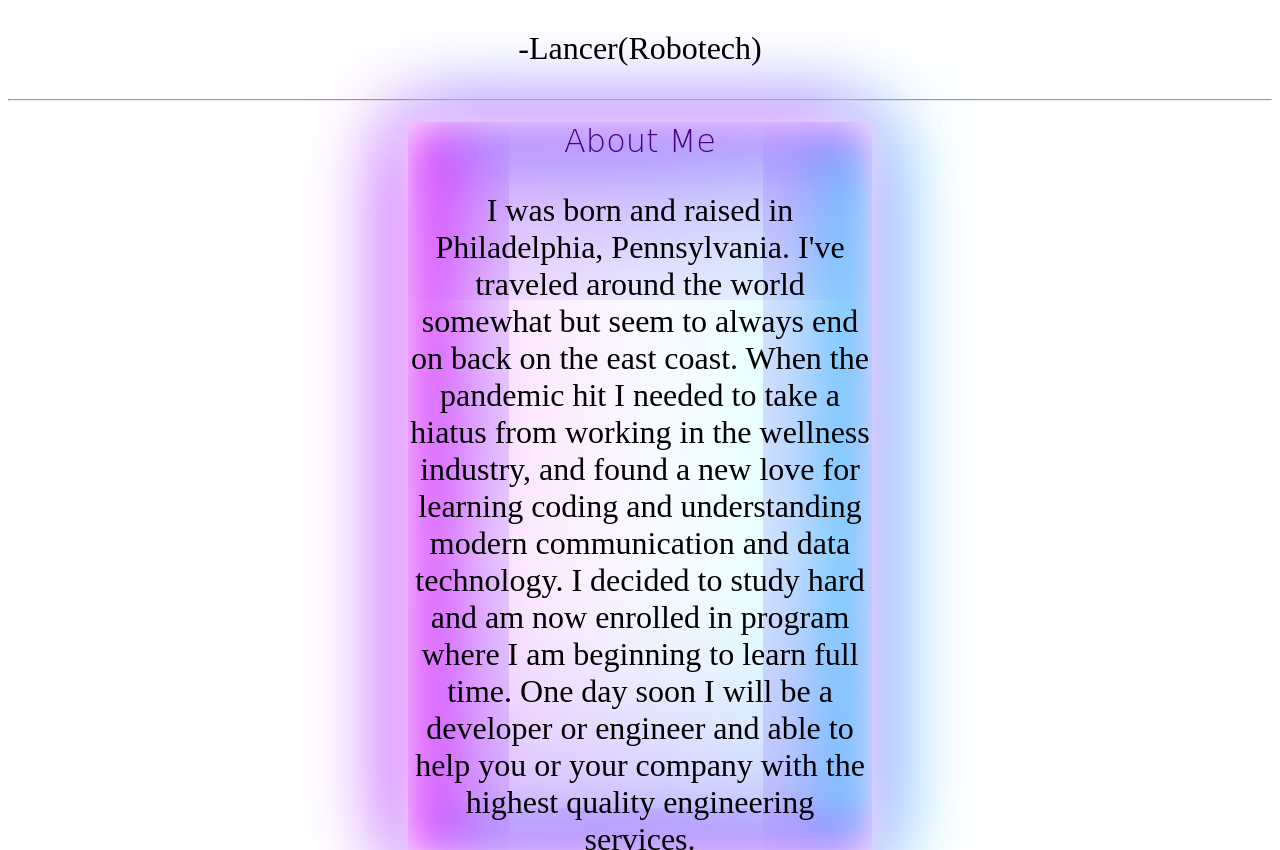
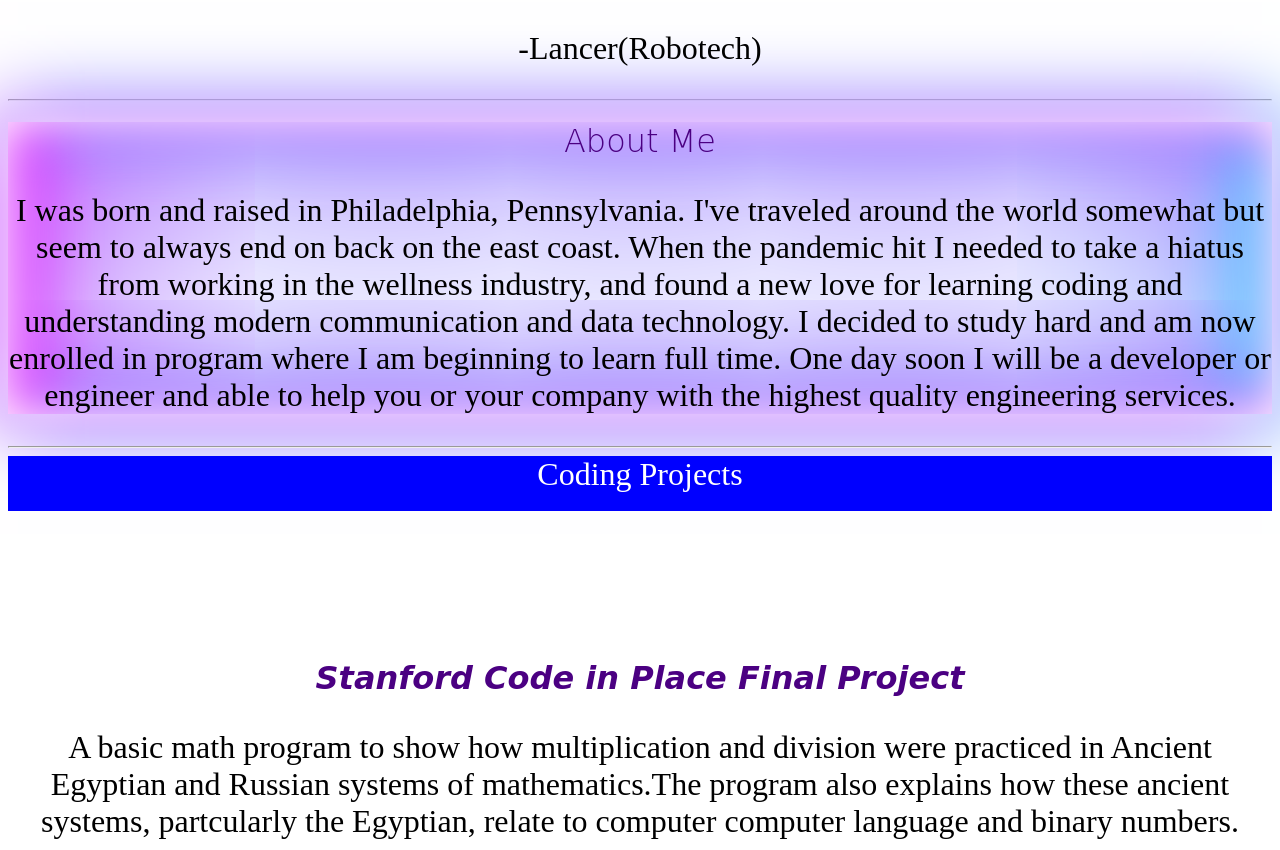
Before and after one commit to Johnny112F/Johnny112F, a plain HTML site: page index.html in a window 1280 px wide. Shown: the part 1225-2075 px from the top of the page. Drawn offline with Linux system fonts and the light colour scheme; files that its build step writes are made by us from their sources; files whose address does not match are found by name.

Commit message:
Update home.css

```diff
--- a/home.css
+++ b/home.css
@@ -139,7 +139,7 @@ footer a{
 
 #aboutme{
     max-width: 100%;
-    margin: 400px;
+    margin: 0;
     text-align: center;
     box-shadow:
     inset 0 0 50px #fff,      /* inner white */
```
